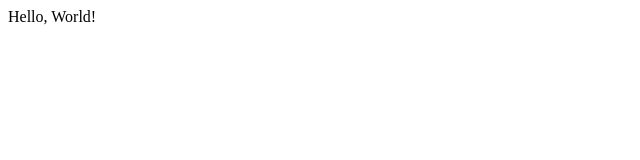
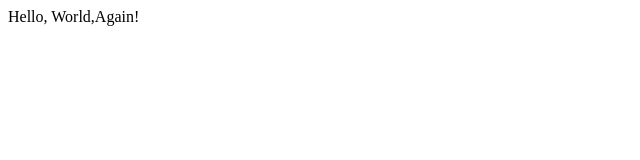
Before and after one commit to jimmvm/docker-nginx, a plain HTML site: page index.html in a window 1280 px wide. Shown: the full height of the page, 0-640 px from the left. Drawn offline with Linux system fonts and the light colour scheme.

Commit message:
Update index.html

```diff
--- a/index.html
+++ b/index.html
@@ -1,3 +1,3 @@
 <html>
-Hello, World!
+Hello, World,Again!
 </html>
```
